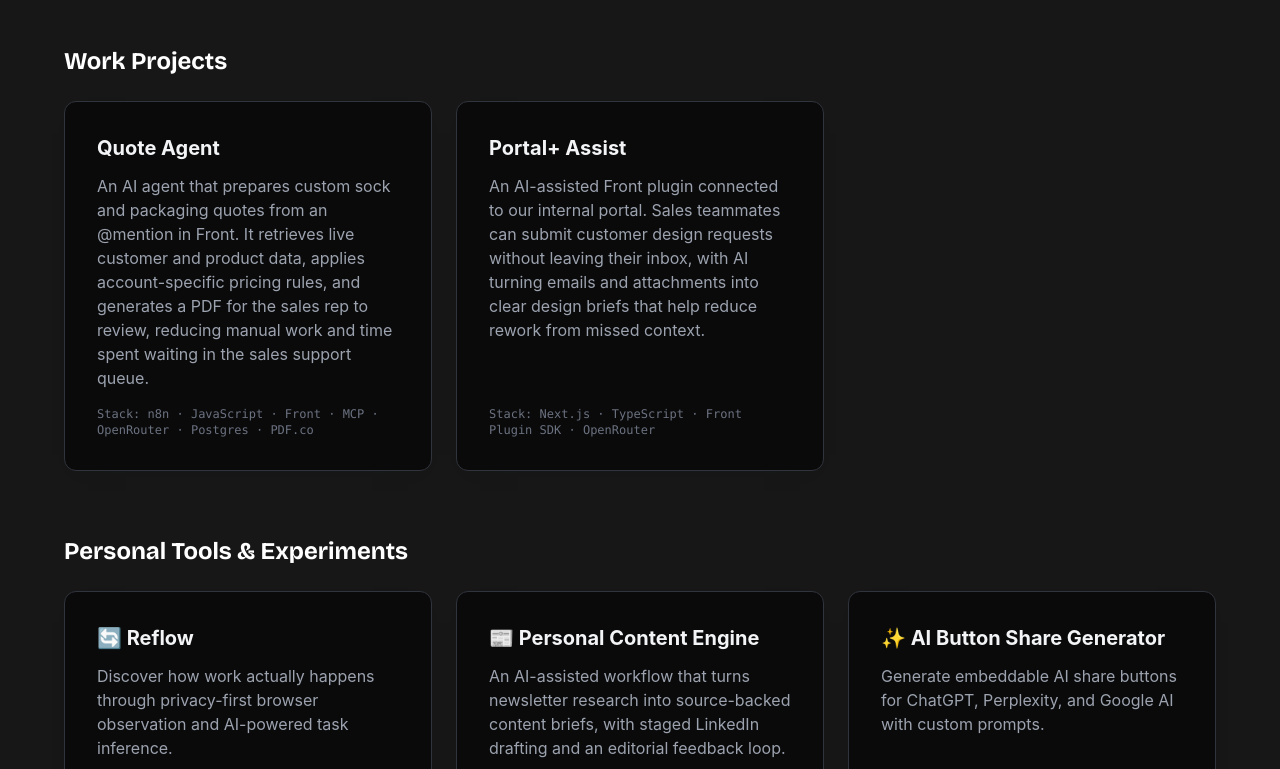
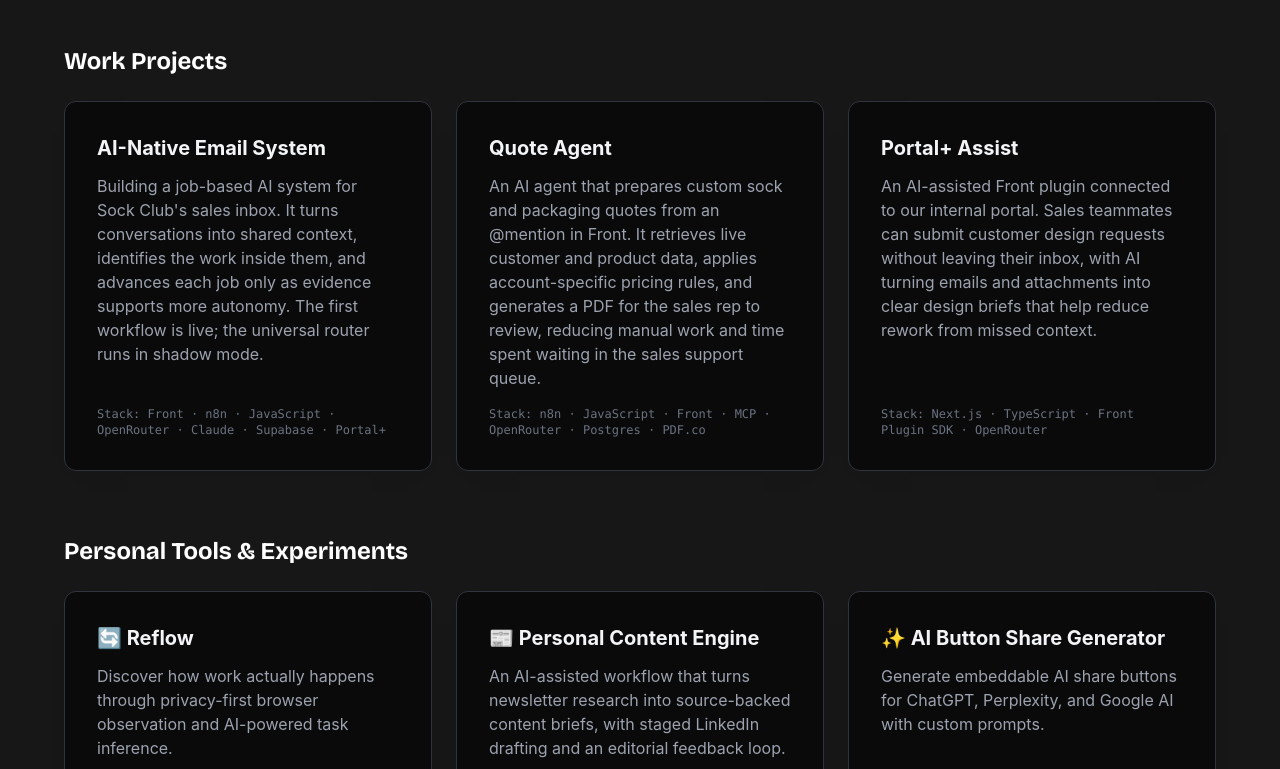
Before and after one commit to JamesonCodes/JamesonCodes.github.io, a plain HTML site: page index.html in a window 1280 px wide. Shown: the part 2172-2941 px from the top of the page. Drawn offline with nearby package versions, Linux system fonts and the light colour scheme; a web font is replaced by a local one.

Commit message:
Restore AI-native email work project card without article link

```diff
--- a/index.html
+++ b/index.html
@@ -378,6 +378,19 @@
                 <div class="mb-16">
                     <h3 class="text-2xl font-bold mb-6 text-gray-900 dark:text-white font-display">Work Projects</h3>
                     <div class="grid md:grid-cols-2 lg:grid-cols-3 gap-6">
+                        <!-- AI-Native Email System -->
+                        <div class="project-card">
+                            <h4 class="text-xl font-bold mb-3">AI-Native Email System</h4>
+                            <p class="text-gray-600 dark:text-gray-400 mb-3">
+                                Building a job-based AI system for Sock Club's sales inbox. It turns conversations into shared context, identifies the work inside them, and advances each job only as evidence supports more autonomy. The first workflow is live; the universal router runs in shadow mode.
+                            </p>
+                            <div class="project-card-footer">
+                                <p class="text-gray-500 dark:text-gray-500 font-mono text-xs">
+                                    Stack: Front · n8n · JavaScript · OpenRouter · Claude · Supabase · Portal+
+                                </p>
+                            </div>
+                        </div>
+
                         <!-- Quote Agent -->
                         <div class="project-card">
                             <h4 class="text-xl font-bold mb-3">Quote Agent</h4>
```
